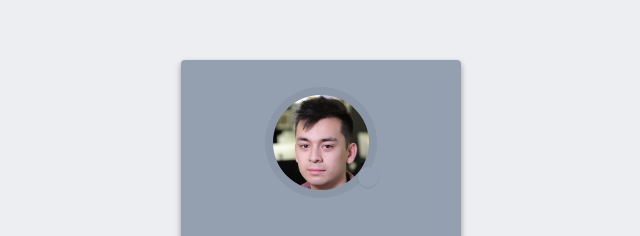
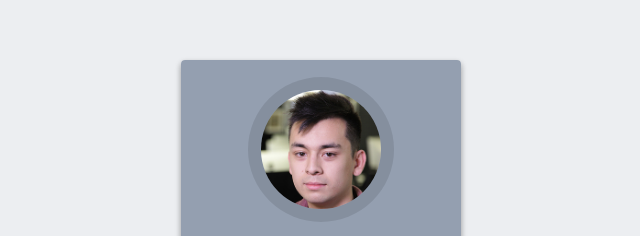
Before and after one commit to BinaryBenji/binarybenji.github.io, a plain HTML site: page index.html in a window 1280 px wide. Shown: the part 120-356 px from the top of the page, without its empty margins (319-959 px from the left). Drawn offline with nearby package versions, Linux system fonts and the light colour scheme.

Commit message:
better, square annoying

```diff
--- a/index.html
+++ b/index.html
@@ -16,7 +16,14 @@
     <header>
       <a target="_blank">
         <!-- <div style="padding-bottom: 20%"></div> -->
-        <img src="./public/img/sqimg.png" class="hoverZoomLink" style="max-width: 80%">
+        <img src="./public/img/sqimg.png" style="max-width: 80%; width: 120px;
+  max-width: 100%;
+  /*-webkit-border-radius: 50%;*/
+  border-radius: 50%;
+  /*-webkit-transition: -webkit-box-shadow 0.3s ease;*/
+  transition: box-shadow 0.3s ease;
+  -webkit-box-shadow: 0px 0px 0px 13px rgba(0, 0, 0, 0.1);
+  box-shadow: 0px 0px 0px 13px rgba(0, 0, 0, 0.1);">
       </a>
        <!-- <div style="padding-top: 10%"></div> -->
       <h2 style="color :#eceef1;"> Benjamin Zmuda </h2>
--- a/public/css/style.css
+++ b/public/css/style.css
@@ -638,14 +638,15 @@ p {
   color: #949fb0;
 }
 
+ /*ICI POUR LA DISTANCE TOP IMAGE : MARGIn*/
 .profile-card header a {
   display: inline-block;
   text-align: center;
   position: relative;
-  margin: 25px 30px;
+  margin: 20px 25px;
 }
 
-.profile-card header a:after {
+/*.profile-card header a:after {
   position: absolute;
   content: "";
   bottom: 3px;
@@ -663,23 +664,29 @@ p {
   box-shadow: 0px 1px 3px rgba(0, 0, 0, 0.1);
   -webkit-animation: scaleIn 0.3s 3.5s ease forwards;
   animation: scaleIn 0.3s 3.5s ease forwards;
-}
+}*/
 
-.profile-card header a > img {
-  width: 120px;
+/*.profile-card header a > img {
+ width: 140px;
   max-width: 100%;
   -webkit-border-radius: 50%;
   border-radius: 50%;
   -webkit-transition: -webkit-box-shadow 0.3s ease;
   transition: box-shadow 0.3s ease;
-  -webkit-box-shadow: 0px 0px 0px 8px rgba(0, 0, 0, 0.06);
-  box-shadow: 0px 0px 0px 8px rgba(0, 0, 0, 0.06);
+  -webkit-box-shadow: 0px 0px 0px 12px rgba(0, 0, 0, 0.5);
+  box-shadow: 0px 0px 0px 12px rgba(0, 0, 0, 0.5);
 }
 
 .profile-card header a:hover > img {
-  -webkit-box-shadow: 0px 0px 0px 12px rgba(0, 0, 0, 0.1);
-  box-shadow: 0px 0px 0px 12px rgba(0, 0, 0, 0.1);
-}
+  width: 140px;
+  max-width: 100%;
+  -webkit-border-radius: 50%;
+  border-radius: 50%;
+  -webkit-transition: -webkit-box-shadow 0.3s ease;
+  transition: box-shadow 0.3s ease;
+  -webkit-box-shadow: 0px 0px 0px 12px rgba(0, 0, 0, 0.5);
+  box-shadow: 0px 0px 0px 12px rgba(0, 0, 0, 0.5);
+}*/
 
 .profile-card .profile-bio {
   width: 175px;
@@ -696,7 +703,7 @@ p {
   animation: moveIn 1s 3.1s ease forwards;
 }
 
-.profile-social-links {
+/*.profile-social-links {
   width: 218px;
   display: inline-block;
   float: right;
@@ -710,18 +717,18 @@ p {
   box-sizing: border-box;
   -webkit-animation: moveIn 1s 3.1s ease forwards;
   animation: moveIn 1s 3.1s ease forwards;
-}
+}*/
 
-.profile-social-links li {
+/*.profile-social-links li {
   list-style: none;
   margin: -5px 0px 0px 0px;
   padding: 0px;
   float: left;
   width: 25%;
   text-align: center;
-}
+}*/
 
-.profile-social-links li a {
+/*.profile-social-links li a {
   display: inline-block;
   color: red;
   width: 24px;
@@ -731,9 +738,9 @@ p {
   overflow: hidden!important;
   -webkit-border-radius: 50%;
   border-radius: 50%;
-}
+}*/
 
-.profile-social-links li a i {
+/*.profile-social-links li a i {
   position: relative;
   z-index: 1;
 }
@@ -741,7 +748,7 @@ p {
 .profile-social-links li a img,
 .profile-social-links li a svg {
   width: 24px;
-}
+}*/
 
 @-webkit-keyframes init {
   0% {
```
